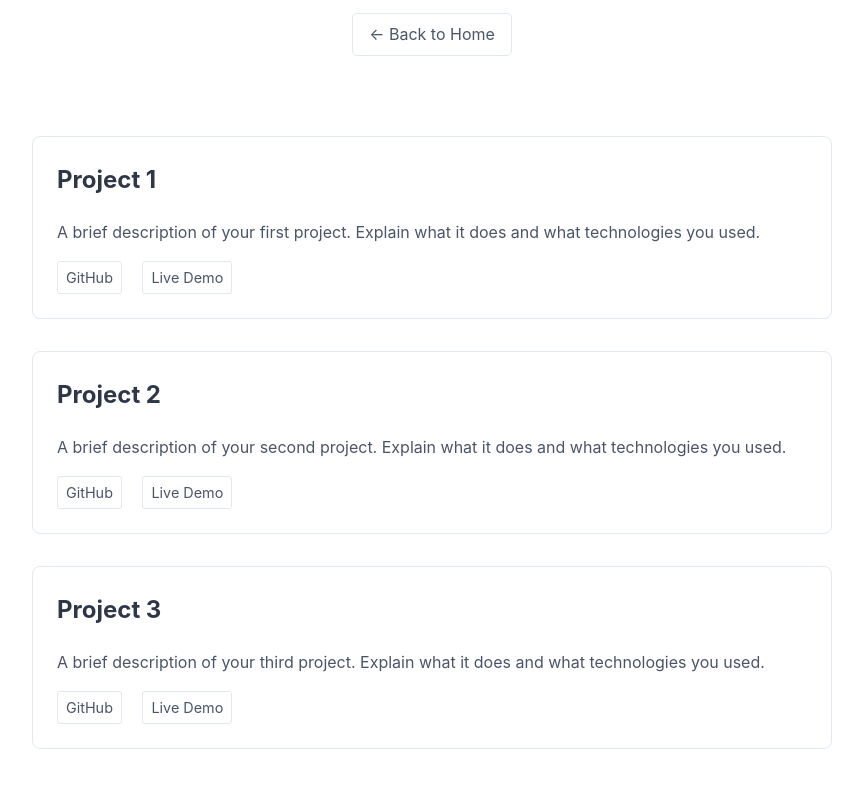
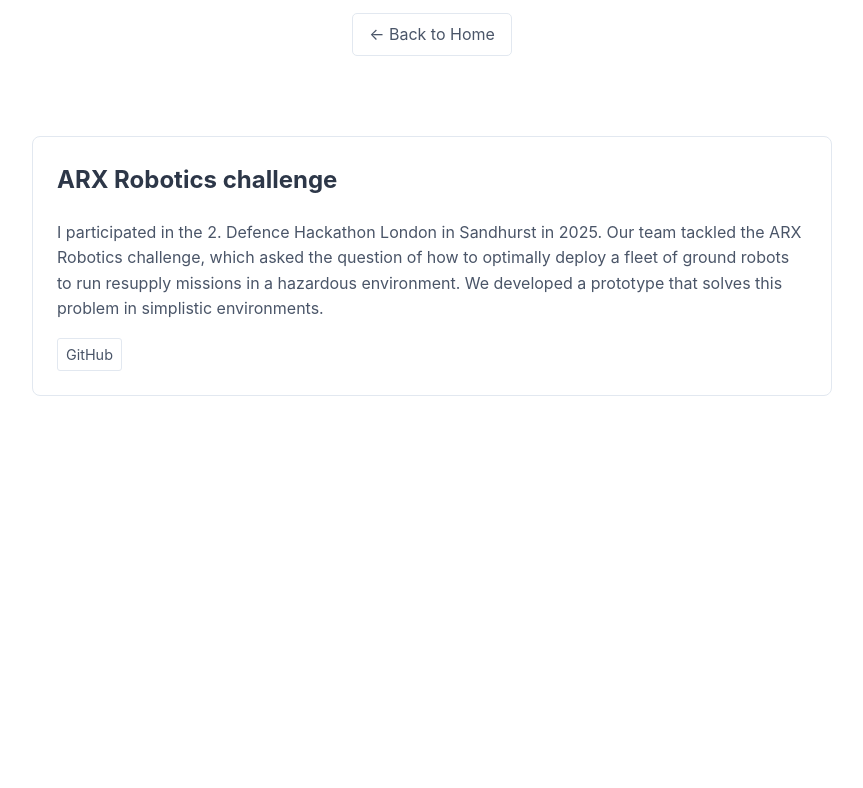
Before and after one commit to jannisbuescher/jannisbuescher.github.io, a plain HTML site: page projects.html in a window 1280 px wide. Shown: the part 126-914 px from the top of the page, without its empty margins (208-1071 px from the left). After the commit the page ends 800 px from the top, so only its background shows below. Drawn offline with Linux system fonts and the light colour scheme.

Commit message:
update projects

```diff
--- a/projects.html
+++ b/projects.html
@@ -93,15 +93,14 @@
         </div>
 
         <div class="project">
-            <h2>Project 1</h2>
-            <p>A brief description of your first project. Explain what it does and what technologies you used.</p>
+            <h2>ARX Robotics challenge</h2>
+            <p>I participated in the 2. Defence Hackathon London in Sandhurst in 2025. Our team tackled the ARX Robotics challenge, which asked the question of how to optimally deploy a fleet of ground robots to run resupply missions in a hazardous environment. We developed a prototype that solves this problem in simplistic environments.</p>
             <div class="project-links">
-                <a href="#" target="_blank">GitHub</a>
-                <a href="#" target="_blank">Live Demo</a>
+                <a href="https://github.com/AlexTuroczy/MeshRadio" target="_blank">GitHub</a>
             </div>
         </div>
 
-        <div class="project">
+        <!-- <div class="project">
             <h2>Project 2</h2>
             <p>A brief description of your second project. Explain what it does and what technologies you used.</p>
             <div class="project-links">
@@ -117,7 +116,7 @@
                 <a href="#" target="_blank">GitHub</a>
                 <a href="#" target="_blank">Live Demo</a>
             </div>
-        </div>
+        </div> -->
     </div>
 </body>
 </html>
```
